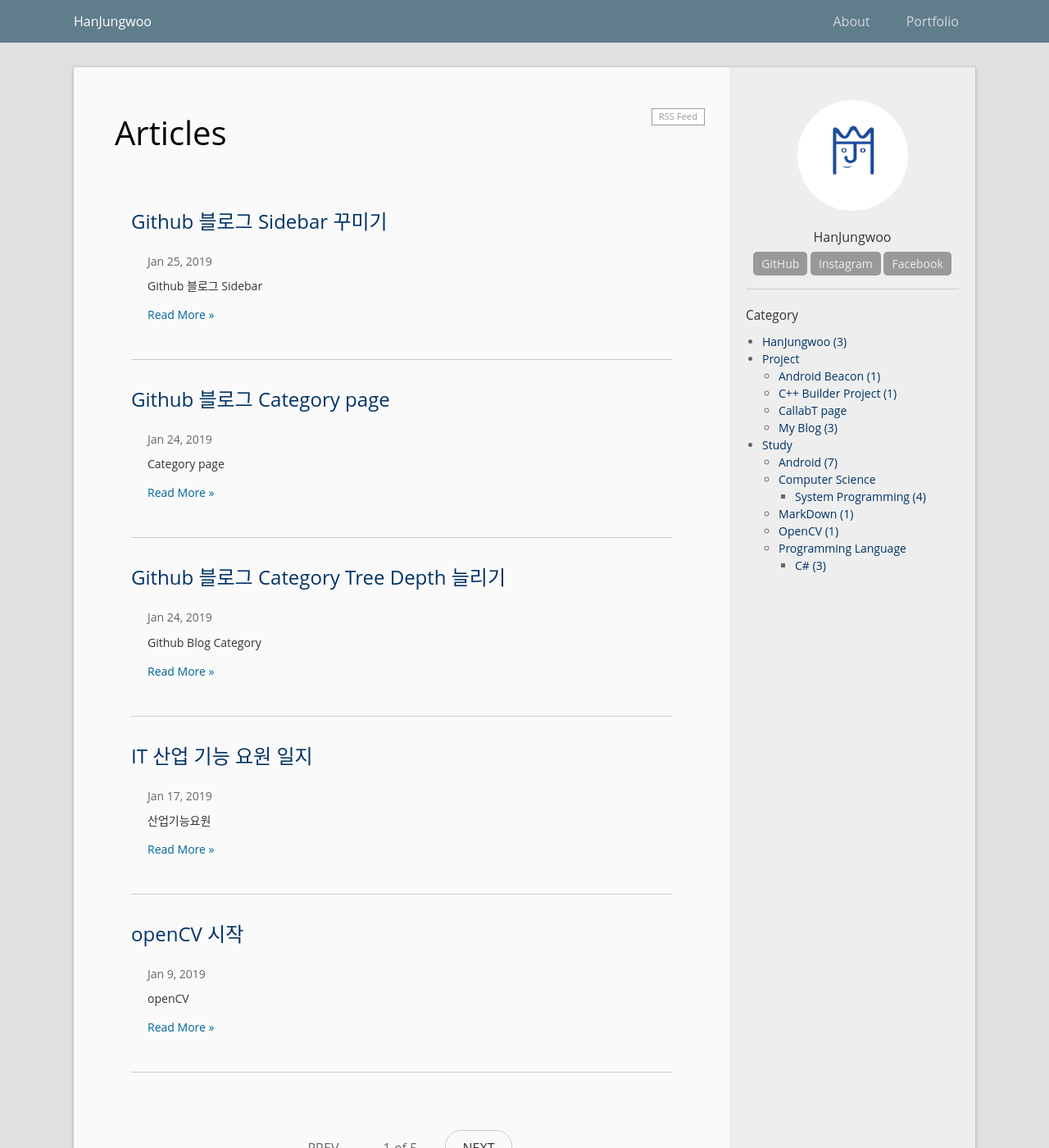
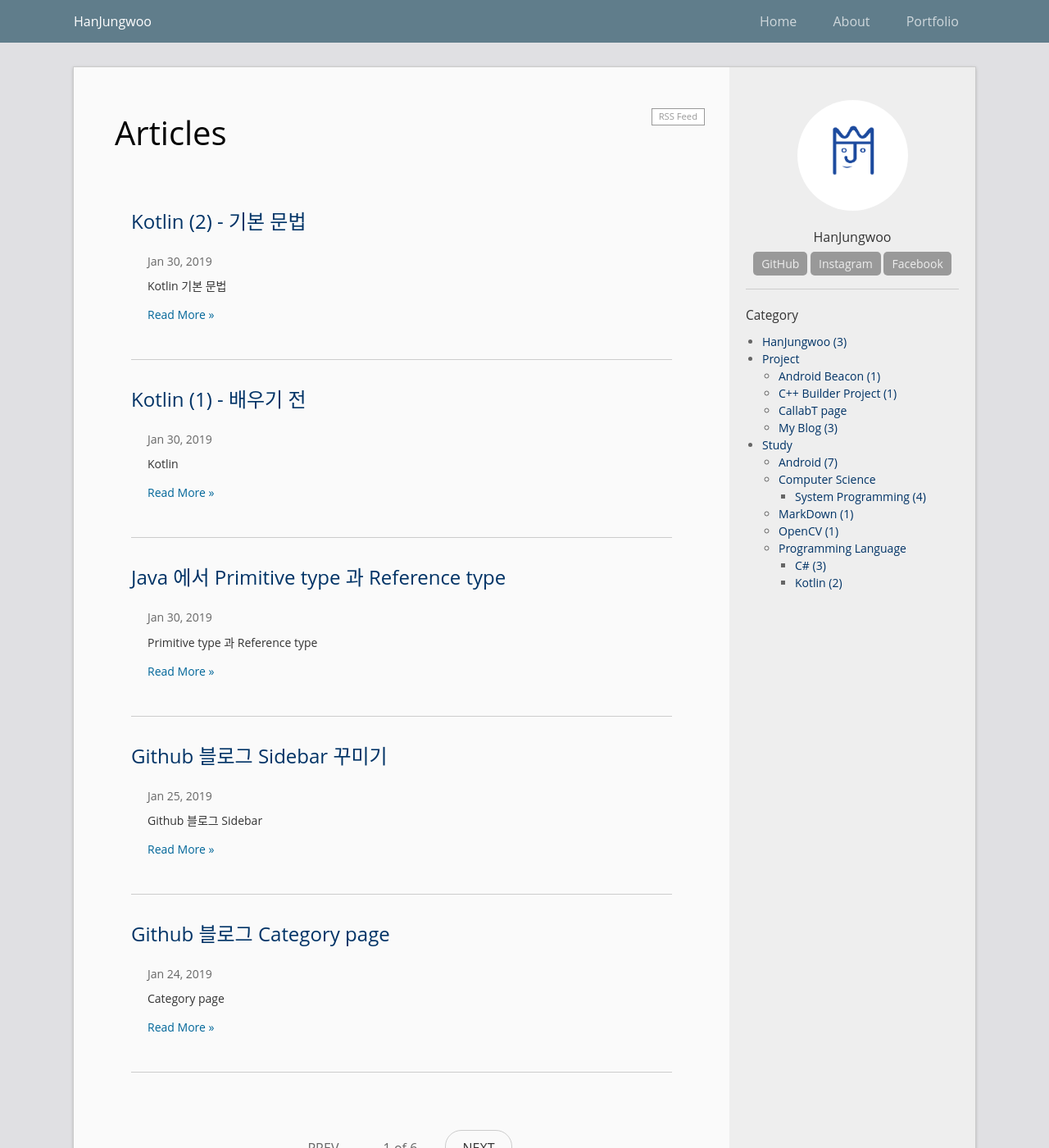
Before and after one commit to sunrisehouse/hanjungwoo-blog-old, a Jekyll site: the page built from index.html, in a window 1280 px wide and 1400 px high. Shown: the whole window at 82% size. Built offline with Jekyll 4.4.1, drawn with Linux system fonts in a browser that asks for light colours; nearby versions of some CDN libraries; the list of posts is cut into pages by our own code; some of the changed lines change nothing that is shown.

Commit message:
add post

````diff
--- a/_config.yml
+++ b/_config.yml
@@ -28,6 +28,7 @@ excerpt_separator: <!--more-->
 
 header:
   links:             # Links on the header. Link to in-site page with a slash as prefix
+    Home: /
     About: /about/
     Portfolio: /portfolio/
 
@@ -75,3 +76,4 @@ category:
     OpenCV:
     Programming Language:
       C#:
+      Kotlin:
--- /dev/null
+++ b/posts/Study/Programming Language/Java/_posts/2019-01-30-Primitive and Reference type.md
@@ -0,0 +1,54 @@
+---
+layout: post
+title:  "Java 에서 Primitive type 과 Reference type"
+date:   2019-01-30 08:00
+---
+
+# Primitive type 과 Reference type
+
+* javascript 와 java 둘 다 비슷한 것 같다.
+
+## 원시 타입과 참조 타입
+
+1. 원시 타입 (Primitive type)
+    * int, double, float, long, short, byte, char, boolean 8개
+    * 프로그래머가 정의 불가능
+    * 변수에 할당될 때 메모리 상에 고정된 크기로 저장되고 해당 변수가 값을 보관
+
+2. 참조 타입 (Reference type)
+    * class
+    * 프로그래머가 정의 가능
+    * 변수에 할당될 때 데이터 크기 정해져 있지 않고 변수에는 값을 저장하는게 아닌 reference 만 저장된다.
+    * 변수의 값은 heap 메모리에 저장하고 그 메모리 주소를 변수에 저장
+
+## Wrapper 클래스
+
+* 목적 : 원시 타입 값을 참조 타입으로 만들어서 편리하게 다루기 위해. (안에 있는 method 등을 사용해서)(원시 타입은 method 가 없다.)
+* 종류
+
+    * byte -> java.lang.Byte
+    * short -> java.lang.Short
+    * int -> java.lang.Integer
+    * long -> java.lang.Long
+    * float -> java.lang>Float
+    * double -> java.lang.Double
+    * boolean -> java.lang.Boolean
+    * char -> java.lang.Character
+
+* 예
+
+```java
+    public static void main(String[] args) {
+        int a = 10;
+        Integer obj = new Integer(20);
+
+        // 개발자가 명시적으로 랩퍼 객체에서 값을 꺼내는 코드
+        int b = obj.intValue();
+        int c = obj; // auto-unboxing : obj는 주소이지만 랩퍼 객체에서 값을 자동으로 추출해준다.
+
+        // 개발자가 명시적으로 랩퍼 객체를 만들어 값을 담기
+        Integer obj2 = new Integer(a);
+        Integer obj3 = a; // auto-boxing : 원시 타입의 값을 자동으로 랩퍼 객체를 만들어 담는다.
+
+    }
+```
--- /dev/null
+++ b/posts/Study/Programming Language/Kotlin/_posts/2019-01-30-Kotlin(1).md
@@ -0,0 +1,58 @@
+---
+layout: post
+title:  "Kotlin (1) - 배우기 전"
+date:   2019-01-30 08:00
+---
+
+# Kotlin
+
+## Kotlin 배우는 동기
+
+* 안드로이드 개발자가 되고 싶다.
+* 안드로이드 공식 개발 언어가 됐다.
+* 자바보다 개발자의 편의를 지원하는 기능이 많다.
+
+## Kotlin 특징 (Java 와 비교해서)
+
+1. 간결한 문법
+    * 문장 끝 ; 없다.
+    * 객체 생성 시 new 사용 X
+    * 타입 추론 지원 (개발자의 편의를 지원하는 기능 중 하나인 듯. javascript 처럼 var 사용해서 타입 명시 안해도 된다는 뜻인 듯 )
+
+2. null 안전성
+    * null point exception error 나올 확률을 줄여주고 null 예외 처리 안해도 돼서 아주 편리할 것 같다.
+
+3. 가변/불변 구분 (var/val)
+    * val 로 변수를 선언하는 것이 java 의 final 과 유사하다고 하는데 뭐가 더 편리한 건지는 잘 모르겠다.
+    * val 로 collection 도 불변하게 할 수 있다고 한다. 그러니까 list 가 추가, 삭제가 불가능하게끔 할 수 있다고 한다.
+
+4. 람다 표현식 지원
+    * 람다 표현식이 뭐지??
+    * 람다 표현식 메소드를 하나의 식으로 표현한 것이라고 한다.
+    * 예를 보니 확실히 코드량이 줄긴 한다.
+    * ``` java
+        // java code
+        (
+            new View.OnClickListener(){
+                @Override
+                public void onClick(View view){
+                    int a = 1;
+                }
+            }
+        )
+      ```
+    * ``` java
+        // kotlin code
+        // SAM 변환을 통해 OnClickListener 인터페이스의 인스턴스를 람다식으로 표현한다.
+        {
+            int a = 1;
+        }
+      ```
+    * 이 정도 코드량이 줘서 편리할 것 같다.
+
+5. stream API 를 지원
+    * java 8 은 안드로이드 버전 6.0 이상을 사용하는 플랫폼에서만 사용 가능했다.
+    * 코틀린은 안드로이드 플랫폼 버전과 상관없이 사용가능하다고 한다.
+
+6. 완벽한 자바 호환성
+    * 자바랑 같이 쓸 수 있다고 한다.
--- /dev/null
+++ b/posts/Study/Programming Language/Kotlin/_posts/2019-01-30-Kotlin(2).md
@@ -0,0 +1,123 @@
+---
+layout: post
+title:  "Kotlin (2) - 기본 문법"
+date:   2019-01-30 08:00
+---
+
+# Kotlin 기본 문법
+
+## 주요 문법
+
+### 선언 (declaration)
+
+1. value 와 variable 선언
+    * value 선언
+    ```kotlin
+        val a: String = "aaa"
+        val b = "bbb"       // 타입 생략가능. 할당하는 자료의 타입에 따라 자동으로 타입 추론.
+        val c : String      // 선언 시 자료를 할당하지 않으려면 타입을 꼭 붙여야 한다.
+    ```
+    * variable 선언
+    ```kotlin
+        var d: Int = 1
+        var e = 2           // 타입 생략가능. 할당하는 자료의 타입에 따라 자동으로 타입 추론.
+        var f : Int         // 선언 시 자료를 할당하지 않으려면 타입을 꼭 붙여야 한다.
+    ```
+    * value 와 variable 의 datatype 은 ':' 를 이용한다.
+    * datatype 생략가능하지만 꼭 data 를 할당해줘야 한다.
+
+2. function 선언
+    * 함수 선언
+    ```kotlin
+        fun sum(a: Int, b:Int) : Int {
+            return a+b
+        }
+    ```
+    * java 와 다른 것은 함수를 선언할 때 fun 을 붙여줘야 하고 매개변수와 반환의 datatype 을 지정해 주는 방법이 다르다.
+    * java 의 void 는 Unit 으로 바뀌었다고 한다. 뒤에 " : Unit " 을 붙여 주면된다. (생략도 가능)
+3. class 와 interface 선언
+    * 클래스와 인터페이스 선언
+    ```kotlin
+        class Foo {
+            // 변수와 함수 선언
+        }
+
+        interface Bar {
+            // 변수와 함수 선언
+        }
+    ```
+    * java 와 똑같다.
+    * 다만 생성자를 정의하는 방법이 다르다고 한다.
+
+### 조건문과 반복문
+
+1. if-else 조건문
+    * java 와 똑같다.
+2. when 조건문
+    * java 의 switch 와 유사
+    * 여러 조건을 효율적으로 처리하기 위해 만들어짐
+    ```kotlin
+        when(count){
+            1-> code
+            2-> code
+            3-> code
+            else-> code
+        }
+    ```
+3. for-each 반복문
+    * java 와 다르게 그냥 for 문 지원안한다.
+    ```kotlin
+        for (item in items){
+
+        }
+    ```
+4. while 반복문
+    * java 와 동일
+
+## 기본 자료형
+
+1. 기본 자료형
+    * kotlin 은 java 와 다르게 원시 타입과 참조타입으로 나뉘는게 아니라 모든 타입을 객체로 표현한다. -> 컴파일 할 때 알아서 원시타입과 참조 타입으로 바꿔준다고 한다.(가장 효율적인 타입으로 바꿔준다고 한다.)
+    * (ex: 컬렉션 타입의 인자로 사용되는 경우는 wrapper 객체로 변환된다. val bar: List<Int> = ... ---> List<Integer> bar = ... )
+
+2. 숫자
+    * Byte, Double, Float, Int, Long, Short
+    * 6개, 대문자 시작
+    * Number class를 상속
+    * 사칙 연산 (+,-,*,/) 는 자바와 동일
+    * 비트 연산자는 자바에 비해 더 직관적
+        * & -> and
+        * | -> or
+        * ^ -> xor
+        * ~ -> inv
+        * << -> shl ( 반대는 shr)
+        * <<< -> ushl ( 반대는 ushr)
+
+3. 문자 (not string)
+    * Char
+    * 1개, 대문자 시작
+    * 자바처럼 (char a = 65;) 불가능. 숫자 대입 불가능
+    * 대신 숫자에 해당하는 문자를 반환하는 toChar() 함수 사용해야함. (ex: val a: Char = intval.toChar() )
+
+4. 논리
+    * Boolean
+    * 1개, 대문자 시작
+    * 연산자 java 와 동일 (||, &&, !)
+
+5. 문자열
+
+6. 배열
+
+## 컬렉션
+
+## 클래스 및 인터페이스
+
+## 자료/자료형의 확인 및 변환
+
+## 흐름 제어
+
+## 제네릭
+
+## 예외
+
+## 널 안전성
````
